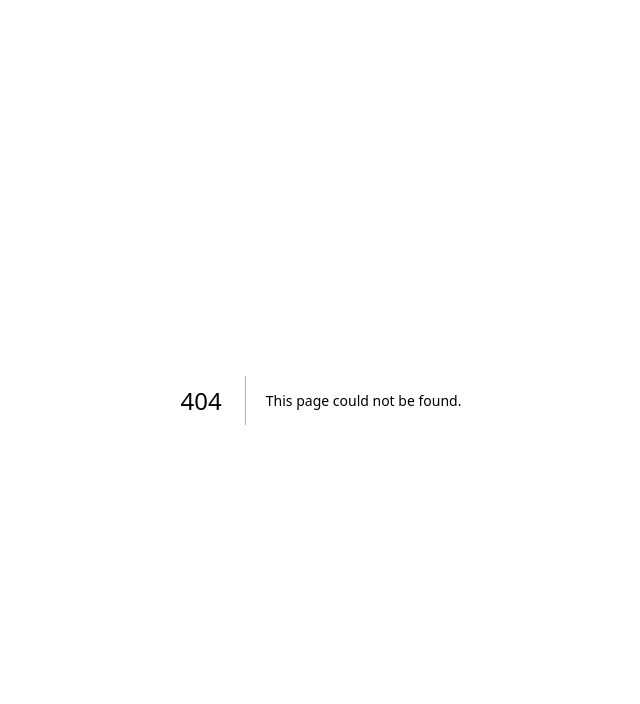
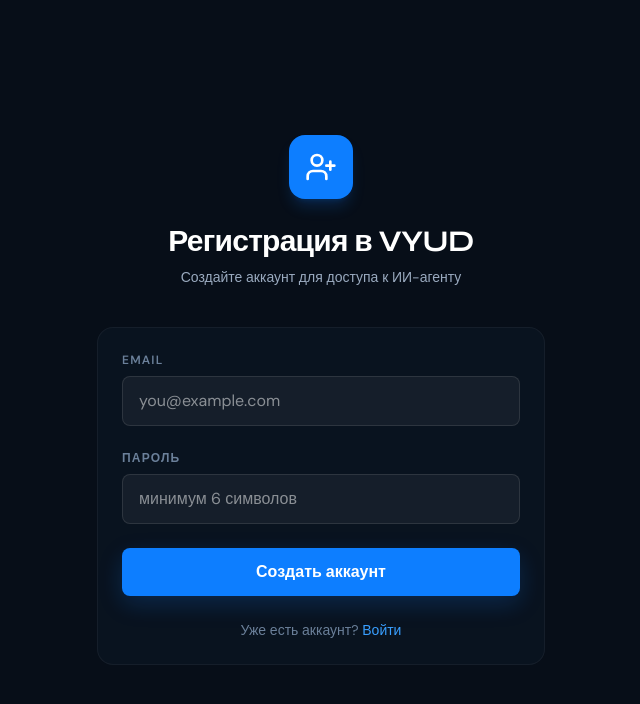
Before and after one commit to Retyreg/vyud-saas-agent, a Next.js app: page /register in a window 1280 px wide. Before the commit this address had no page. Shown: the top 704 px of the page, without its empty margins (319-959 px from the left). Built offline with nearby package versions, Linux system fonts and the light colour scheme; no server answers.

Commit message:
feat: add registration page and automatic waitlist entry

```diff
--- /dev/null
+++ b/src/app/register/page.tsx
@@ -0,0 +1,122 @@
+'use client'
+
+import { useState } from 'react'
+import { supabase } from '@/lib/supabase'
+import { useRouter } from 'next/navigation'
+import { Loader2, Zap, UserPlus } from 'lucide-react'
+import Link from 'next/link'
+
+export default function RegisterPage() {
+  const router = useRouter()
+  const [email, setEmail] = useState('')
+  const [password, setPassword] = useState('')
+  const [loading, setLoading] = useState(false)
+  const [error, setError] = useState<string | null>(null)
+  const [success, setSuccess] = useState(false)
+
+  const handleRegister = async (e: React.FormEvent) => {
+    e.preventDefault()
+    setLoading(true)
+    setError(null)
+
+    try {
+      // 1. Регистрируем пользователя в Auth
+      const { data: authData, error: authError } = await supabase.auth.signUp({
+        email,
+        password,
+      })
+
+      if (authError) throw authError
+
+      // 2. Добавляем его в таблицу waitlist, чтобы он сразу появился в админке
+      const { error: wlError } = await supabase
+        .from('waitlist')
+        .insert([{ email, status: 'pending' }])
+        .select()
+
+      // Игнорируем ошибку, если он уже был в waitlist (например, оставил email на лендинге)
+
+      setSuccess(true)
+      setTimeout(() => router.push('/login'), 3000)
+    } catch (err: any) {
+      setError(err.message || 'Ошибка регистрации')
+    } finally {
+      setLoading(false)
+    }
+  }
+
+  if (success) {
+    return (
+      <div className="min-h-screen bg-vyud-neutral-950 text-white flex items-center justify-center p-6 text-center">
+        <div className="max-w-md vyud-card border-l-4 border-l-green-500">
+          <Zap className="w-16 h-16 text-green-500 mx-auto mb-6" />
+          <h1 className="text-2xl font-bold mb-4 font-display">Аккаунт создан!</h1>
+          <p className="text-vyud-neutral-400 mb-6 font-body">Подтвердите email (если пришло письмо) и войдите в систему. Вас перенаправит на страницу входа через пару секунд...</p>
+        </div>
+      </div>
+    )
+  }
+
+  return (
+    <div className="min-h-screen bg-vyud-neutral-950 text-white flex items-center justify-center p-6">
+      <div className="w-full max-w-md animate-vyud-fade-up">
+        <div className="text-center mb-10">
+          <div className="inline-flex items-center justify-center w-16 h-16 bg-vyud-primary-500 rounded-2xl mb-6 shadow-lg shadow-vyud-primary-500/20">
+            <UserPlus className="w-8 h-8 text-white" />
+          </div>
+          <h1 className="text-3xl font-bold mb-2 font-display tracking-tight">Регистрация в VYUD</h1>
+          <p className="text-vyud-neutral-400 font-body text-sm">Создайте аккаунт для доступа к ИИ-агенту</p>
+        </div>
+
+        <div className="vyud-card">
+          <form onSubmit={handleRegister} className="space-y-6">
+            <div>
+              <label className="block text-xs font-bold uppercase tracking-widest text-vyud-neutral-500 mb-2 font-body">Email</label>
+              <input
+                type="email"
+                required
+                value={email}
+                onChange={(e) => setEmail(e.target.value)}
+                className="vyud-input w-full"
+                placeholder="you@example.com"
+              />
+            </div>
+
+            <div>
+              <label className="block text-xs font-bold uppercase tracking-widest text-vyud-neutral-500 mb-2 font-body">Пароль</label>
+              <input
+                type="password"
+                required
+                value={password}
+                onChange={(e) => setPassword(e.target.value)}
+                className="vyud-input w-full"
+                placeholder="минимум 6 символов"
+              />
+            </div>
+
+            {error && (
+              <div className="bg-red-500/10 border border-red-500/20 text-red-400 p-3 rounded-xl text-xs text-center font-medium">
+                {error}
+              </div>
+            )}
+
+            <button
+              type="submit"
+              disabled={loading}
+              className="vyud-btn-primary w-full flex items-center justify-center gap-2 disabled:opacity-50"
+            >
+              {loading ? <Loader2 className="w-5 h-5 animate-vyud-spin" /> : 'Создать аккаунт'}
+            </button>
+          </form>
+
+          <div className="mt-6 text-center">
+            <p className="text-sm text-vyud-neutral-500">
+              Уже есть аккаунт?{' '}
+              <Link href="/login" className="text-vyud-primary-400 hover:underline">Войти</Link>
+            </p>
+          </div>
+        </div>
+      </div>
+    </div>
+  )
+}
```
